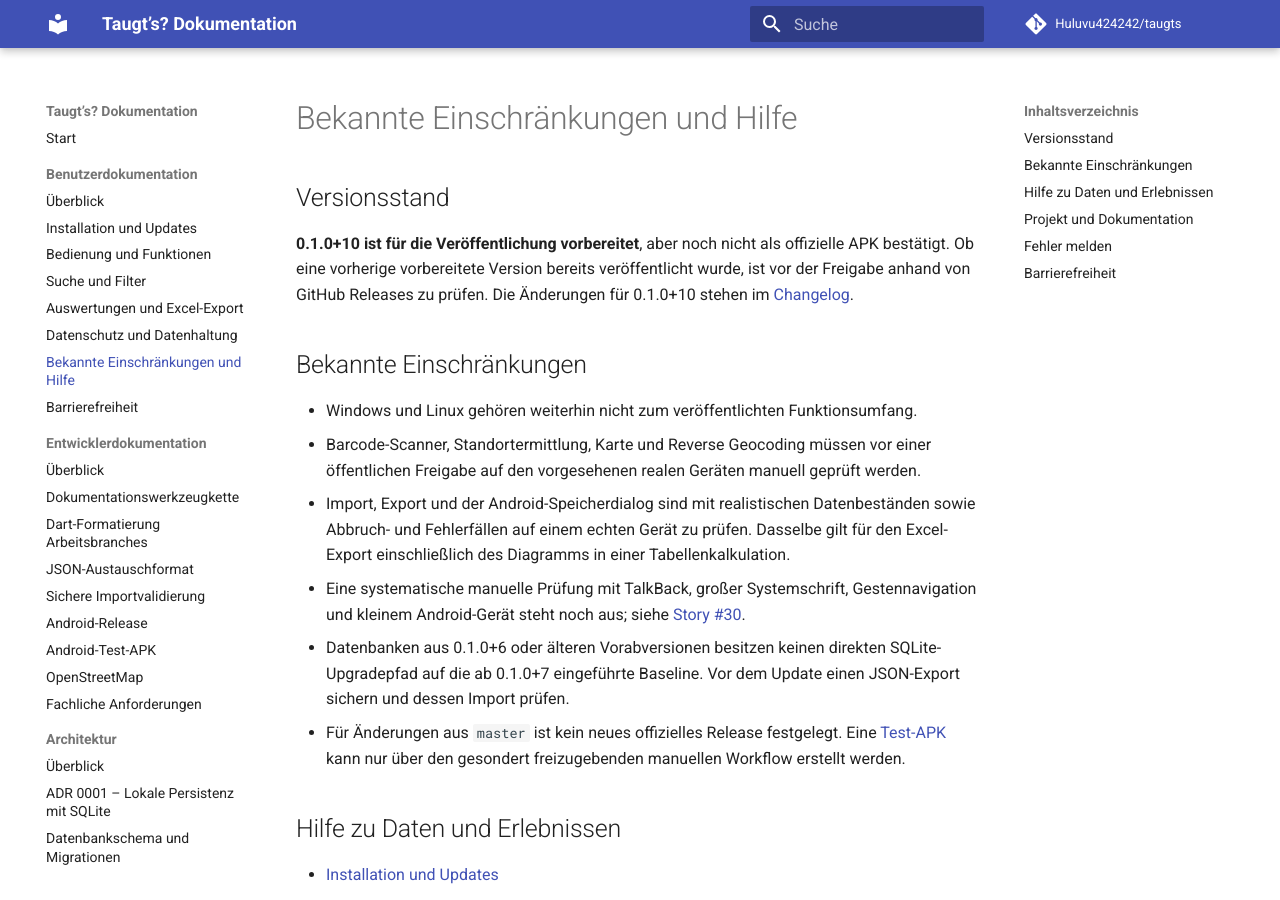
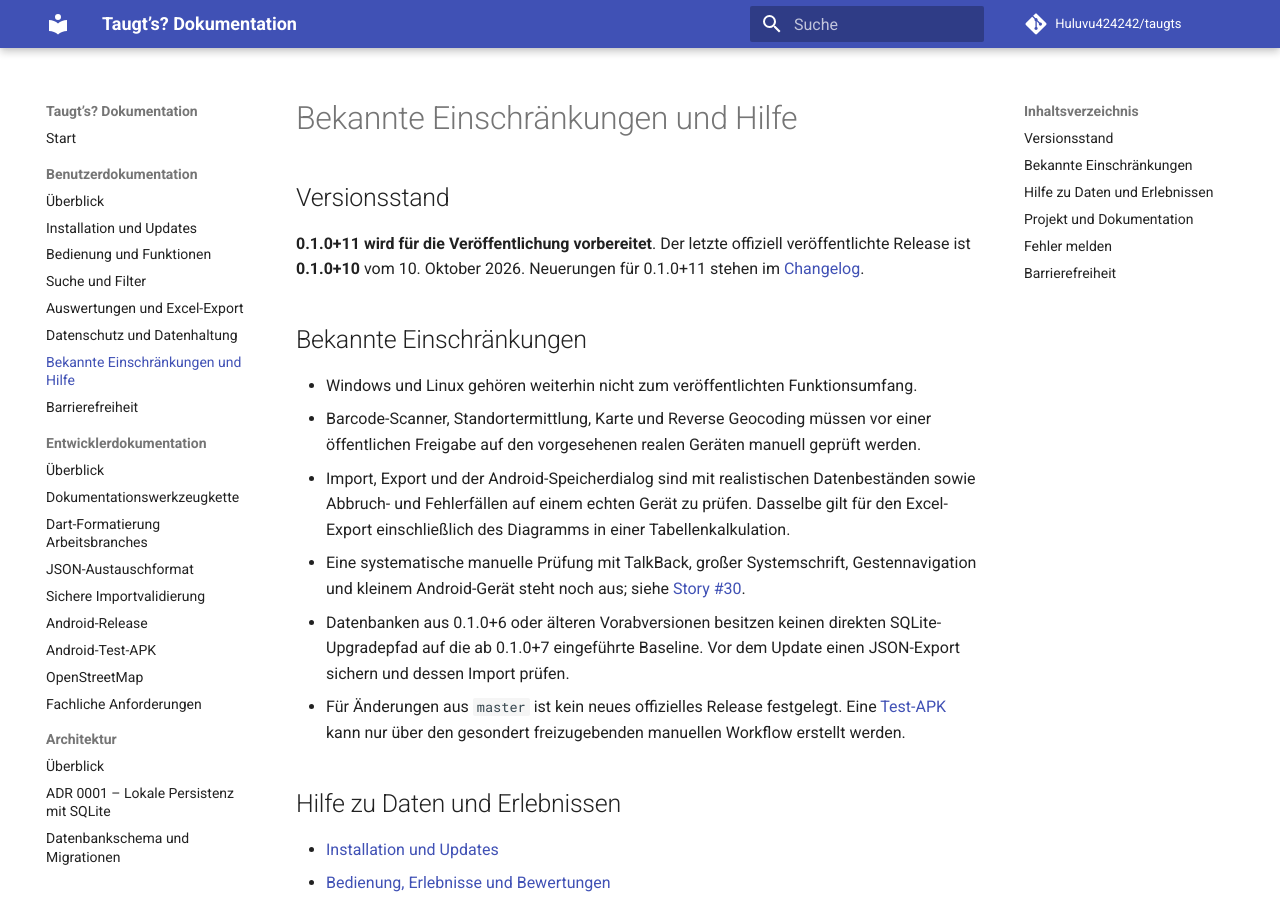
Before and after one commit to Huluvu424242/taugts, an MkDocs documentation site: the page built from docs/benutzer/hilfe.md, in a window 1280 px wide and 900 px high. Built offline with MkDocs 1.6.1 and Material for MkDocs 9.7.7, drawn with Linux system fonts in a browser that asks for light colours; comment, search, counter and statistics services are not loaded.

Commit message:
Story #304: weitere Dokumentationsinkonsistenzen korrigieren

```diff
--- a/docs/benutzer/hilfe.md
+++ b/docs/benutzer/hilfe.md
@@ -2,7 +2,7 @@
 
 ## Versionsstand
 
-**0.1.0+10 ist für die Veröffentlichung vorbereitet**, aber noch nicht als offizielle APK bestätigt. Ob eine vorherige vorbereitete Version bereits veröffentlicht wurde, ist vor der Freigabe anhand von GitHub Releases zu prüfen. Die Änderungen für 0.1.0+10 stehen im [Changelog](https://github.com/Huluvu424242/taugts/blob/master/CHANGELOG.md).
+**0.1.0+11 wird für die Veröffentlichung vorbereitet**. Der letzte offiziell veröffentlichte Release ist **0.1.0+10** vom 10. Oktober 2026. Neuerungen für 0.1.0+11 stehen im [Changelog](https://github.com/Huluvu424242/taugts/blob/master/CHANGELOG.md).
 
 ## Bekannte Einschränkungen
 
```
